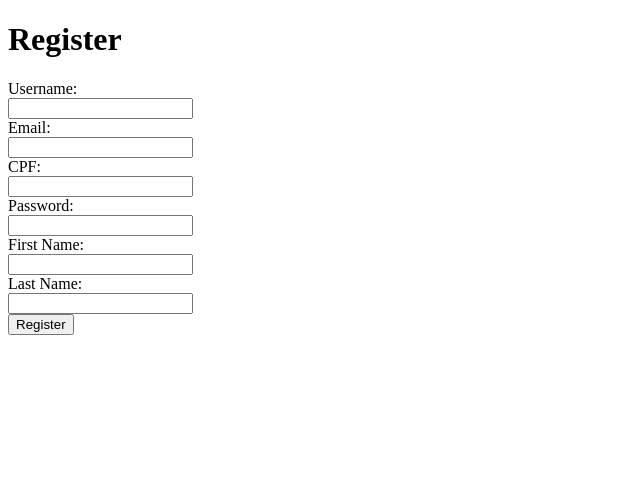
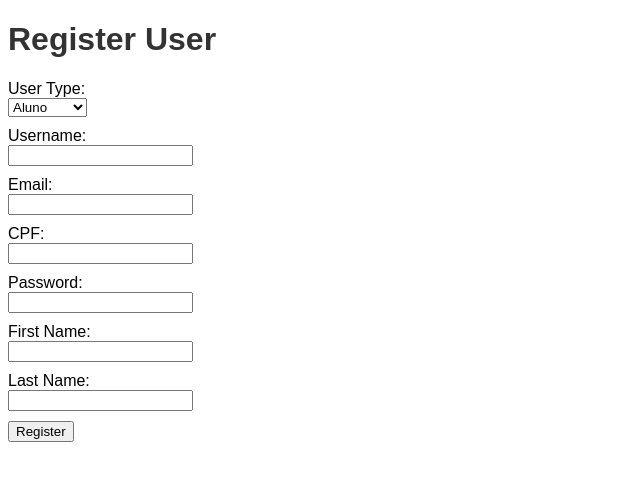
Before and after one commit to BeachBuddy-org/Beach_Buddy, a Flask app: page /register in a window 1280 px wide. Shown: the top 481 px of the page, without its empty margins (0-640 px from the left). Run offline with Flask 3, Linux system fonts and the light colour scheme.

Commit message:
User´s Register

```diff
--- a/backend/app/models/gerente.py
+++ b/backend/app/models/gerente.py
@@ -2,7 +2,7 @@ from app import db
 from .usuario import Usuario
 from .gerente_ct_association import gerente_ct_association
 
-class gerente(Usuario):
+class Gerente(Usuario):
     __tablename__='gerente'
     id = db.Column(db.Integer, db.ForeignKey('usuario.id'), primary_key=True)
 
--- a/backend/app/models/treinador.py
+++ b/backend/app/models/treinador.py
@@ -2,7 +2,7 @@ from app import db
 from .usuario import Usuario
 from .treinador_ct_association import treinador_ct_association
 
-class Aluno(Usuario):
+class Treinador(Usuario):
     __tablename__ = 'treinador'
     id = db.Column(db.Integer, db.ForeignKey('usuario.id'), primary_key=True)
 
--- a/backend/app/routes.py
+++ b/backend/app/routes.py
@@ -1,46 +1,44 @@
-from flask import current_app as app, render_template, request, redirect, url_for
+from flask import current_app as app, request, jsonify, render_template
+from app import db
 from app.models.usuario import Usuario
-from app import db
+from app.models.aluno import Aluno
+from app.models.gerente import Gerente
+from app.models.treinador import Treinador
+
 
 
 @app.route('/')
 def home():
-    # Adicionando um usuário para demonstração
-    # user = Usuario(username='anaclara', email='anaClara@example.com', first_name='Ana', last_name='Galvao', cpf='18721871')
-    # db.session.add(user)
-    # db.session.commit()
+    return render_template('home.html')
 
-    # Consulta um usuário pelo username
-    username = request.args.get('username', 'anaclara')
-    user = Usuario.query.filter_by(username=username).first()
-
-    if user:
-        user_details = str(user)
-    else:
-        user_details = "User not found."
-
-    return render_template('index.html', user_details=user_details)
+@app.route('/register')
+def register():
+    return render_template('register.html')
 
 
-@app.route('/register', methods=['GET', 'POST'])
-def register():
-    if request.method == 'POST':
-        username = request.form['username']
-        email = request.form['email']
-        cpf = request.form['cpf']
-        password = request.form['password']
-        first_name = request.form.get('first_name', '')
-        last_name = request.form.get('last_name', '')
+@app.route('/api/register', methods=['POST'])
+def register_user():
+    data = request.json
+    user_type = data.get('type')
+    username = data.get('username')
+    email = data.get('email')
+    cpf = data.get('cpf')
+    password = data.get('password')
+    first_name = data.get('first_name', '')
+    last_name = data.get('last_name', '')
 
-        # Verificar se o usuário já existe
-        existing_user = Usuario.query.filter_by(username=username).first()
-        if existing_user is None:
-            user = Usuario(username=username, email=email,cpf=cpf, first_name=first_name, last_name=last_name)
-            user.set_password(password)
-            db.session.add(user)
-            db.session.commit()
-            return redirect(url_for('home'))
-        else:
-            return 'Username already exists. Please choose a different username.', 400
+    if user_type == 'aluno':
+        user = Aluno(username=username, email=email,cpf =cpf, first_name=first_name, last_name=last_name)
+    elif user_type == 'gerente':
+        user = Gerente(username=username, email=email,cpf =cpf, first_name=first_name, last_name=last_name)
+    elif user_type == 'treinador':
 
-    return render_template('register.html')
+        user = Treinador(username=username, email=email,cpf =cpf, first_name=first_name, last_name=last_name)
+    else:
+        return jsonify({'error': 'Invalid user type'}), 400
+
+    user.set_password(password)
+    db.session.add(user)
+    db.session.commit()
+
+    return jsonify({'message': 'User registered successfully'}), 201
--- /dev/null
+++ b/backend/app/static/script.js
@@ -0,0 +1,30 @@
+document
+  .getElementById("registerForm")
+  .addEventListener("submit", function (event) {
+    event.preventDefault();
+    const formData = new FormData(this);
+    const data = Object.fromEntries(formData.entries());
+
+    fetch("/api/register", {
+      method: "POST",
+      headers: {
+        "Content-Type": "application/json",
+      },
+      body: JSON.stringify(data),
+    })
+      .then((response) => response.json())
+      .then((data) => {
+        if (data.message) {
+          document.getElementById("result").innerText = data.message;
+          document.getElementById("error").innerText = "";
+        } else if (data.error) {
+          document.getElementById("error").innerText = data.error;
+          document.getElementById("result").innerText = "";
+        }
+      })
+      .catch((error) => {
+        console.error("Error:", error);
+        document.getElementById("error").innerText = "Error registering user";
+        document.getElementById("result").innerText = "";
+      });
+  });
--- a/backend/app/templates/register.html
+++ b/backend/app/templates/register.html
@@ -1,25 +1,67 @@
-<!doctype html>
+<!DOCTYPE html>
 <html lang="en">
   <head>
-    <meta charset="utf-8">
+    <meta charset="utf-8" />
     <title>Register</title>
+    <style>
+      body {
+        font-family: Arial, sans-serif;
+      }
+      h1 {
+        color: #333;
+      }
+      form {
+        margin-bottom: 20px;
+      }
+      input,
+      select {
+        margin-bottom: 10px;
+        display: block;
+      }
+      .result {
+        margin-top: 20px;
+        color: green;
+      }
+      .error {
+        margin-top: 20px;
+        color: red;
+      }
+    </style>
   </head>
   <body>
-    <h1>Register</h1>
-    <form method="POST">
-      <label for="username">Username:</label><br>
-      <input type="text" id="username" name="username" required><br>
-      <label for="email">Email:</label><br>
-      <input type="email" id="email" name="email" required><br>
-      <label for="cpf">CPF:</label><br>
-      <input type="number" id="cpf" name="cpf" required><br>
-      <label for="password">Password:</label><br>
-      <input type="password" id="password" name="password" required><br>
-      <label for="first_name">First Name:</label><br>
-      <input type="text" id="first_name" name="first_name"><br>
-      <label for="last_name">Last Name:</label><br>
-      <input type="text" id="last_name" name="last_name"><br>
-      <input type="submit" value="Register">
+    <h1>Register User</h1>
+    <form id="registerForm">
+      <label for="type">User Type:</label>
+      <select id="type" name="type" required>
+        <option value="aluno">Aluno</option>
+        <option value="gerente">Gerente</option>
+        <option value="treinador">Treinador</option>
+      </select>
+
+      <label for="username">Username:</label>
+      <input type="text" id="username" name="username" required />
+
+      <label for="email">Email:</label>
+      <input type="email" id="email" name="email" required />
+
+      <label for="cpf">CPF:</label>
+      <input type="cpf" id="cpf" name="cpf" required />
+
+      <label for="password">Password:</label>
+      <input type="password" id="password" name="password" required />
+
+      <label for="first_name">First Name:</label>
+      <input type="text" id="first_name" name="first_name" />
+
+      <label for="last_name">Last Name:</label>
+      <input type="text" id="last_name" name="last_name" />
+
+      <input type="submit" value="Register" />
     </form>
+
+    <div class="result" id="result"></div>
+    <div class="error" id="error"></div>
+
+    <script src="{{ url_for('static', filename='script.js') }}"></script>
   </body>
 </html>
--- a/backend/requirements.txt
+++ b/backend/requirements.txt
@@ -1,3 +1,4 @@
 flask
 Flask-SQLAlchemy
 bcrypt
+flask-cors
```
Also changed, not shown: backend/app/__init__.py (+4 -6 lines), backend/app/models/__init__.py (+9 -3 lines), backend/app/templates/home.html (added, +26 -0 lines), backend/app/templates/index.html (deleted, +0 -11 lines), backend/app.db, backend/run.py (line endings or trailing spaces).
